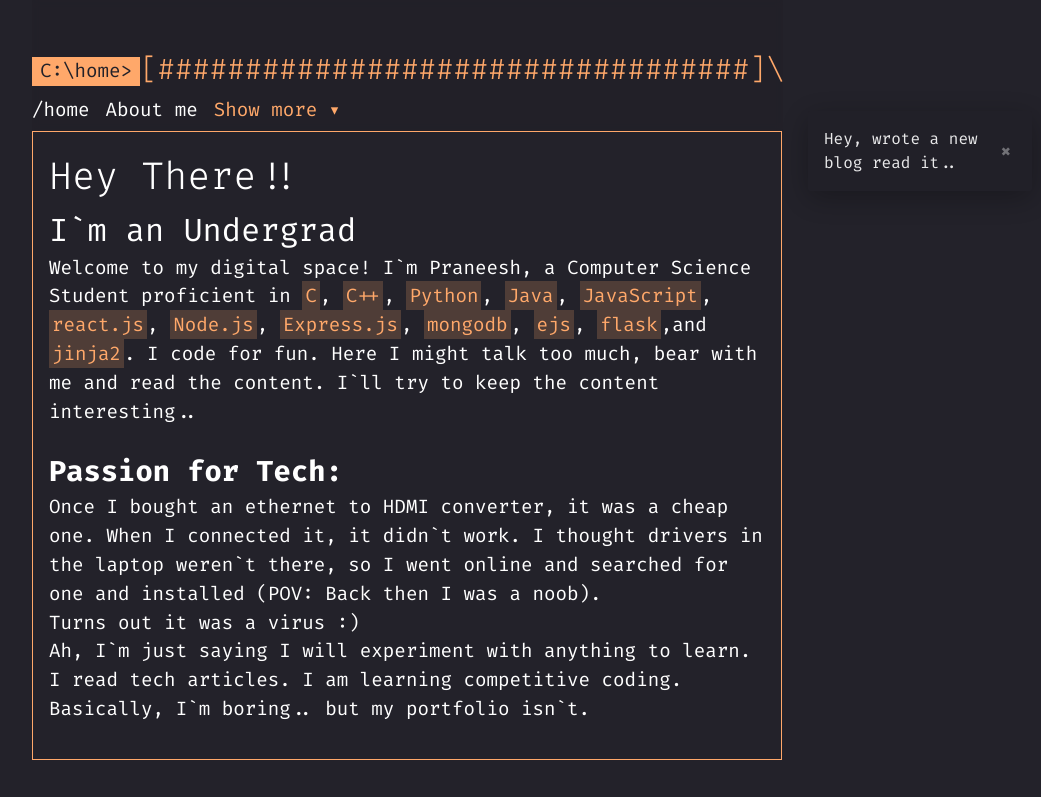
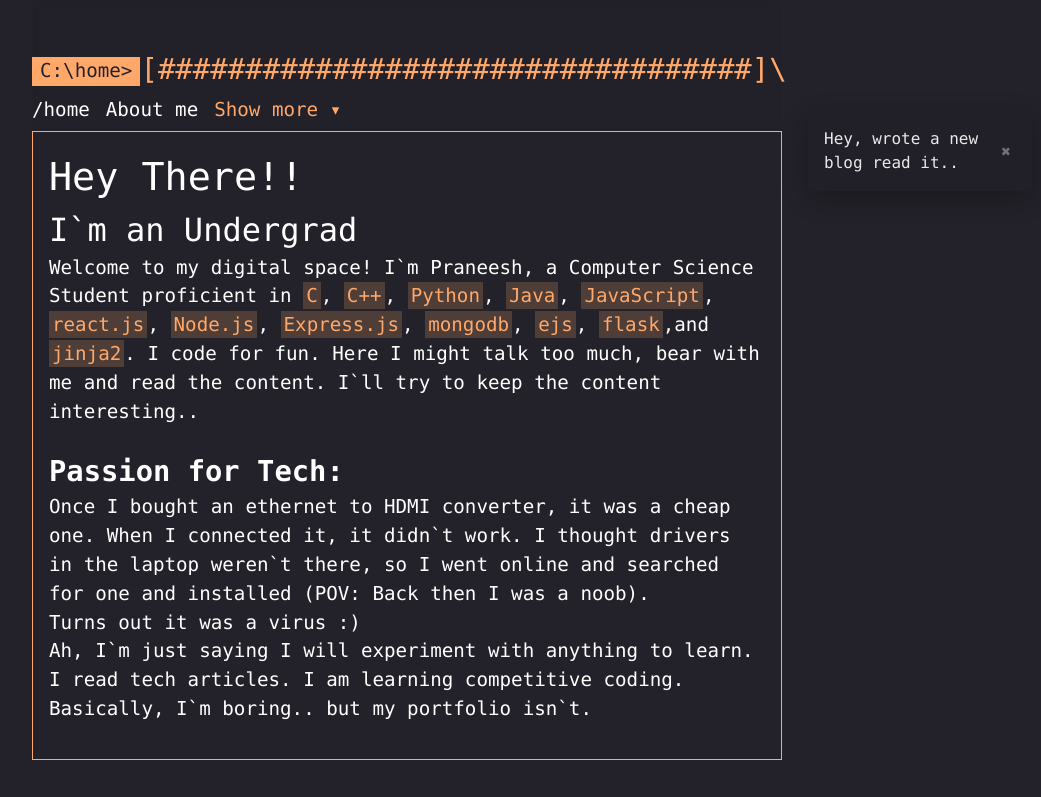
Before and after one commit to PPraneesh/PORTFOLIO-REACT, a React (Vite) app: page / in a window 1280 px wide. Shown: the top 797 px of the page, without its empty margins (233-1274 px from the left). Built offline with nearby package versions, Linux system fonts and the light colour scheme; a small style sheet from the web is missing.

Commit message:
bug fixes

```diff
--- a/src/index.css
+++ b/src/index.css
@@ -1,5 +1,3 @@
-@import url('https://fonts.googleapis.com/css2?family=Fira+Code:wght@300..700&family=Ubuntu:ital,wght@0,300;0,400;0,500;0,700;1,300;1,400;1,500;1,700&display=swap');
-
 body {
   background-color: #23222a;
   color: #fff;
```
Also changed, not shown: src/cursor.png (renamed from public/cursor.png).
